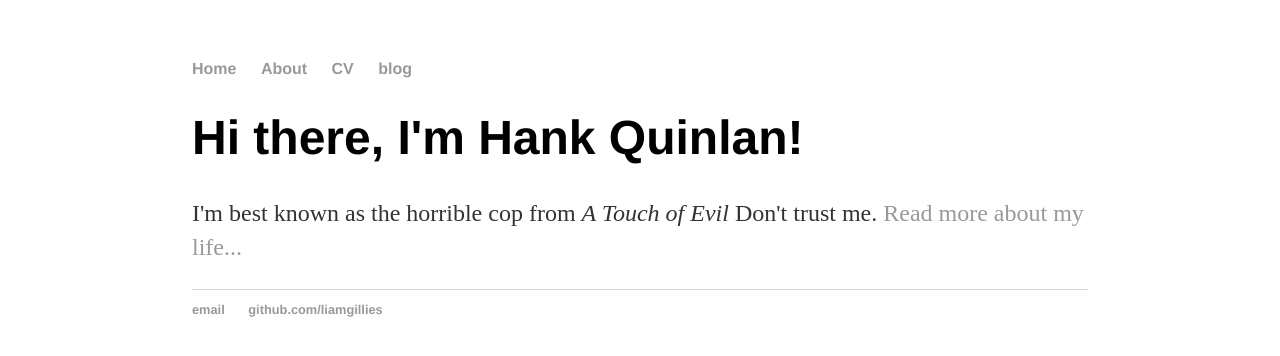
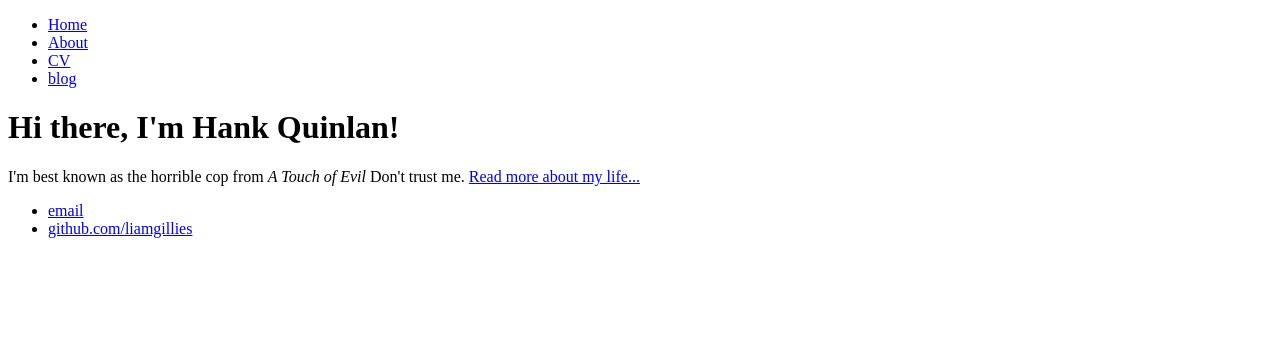
Before and after one commit to liamgillies/liamgillies.github.io, a Jekyll site: the page built from index.html, in a window 1280 px wide. Shown: the top 356 px of the page. Built offline with Jekyll 4.4.1, drawn with Linux system fonts in a browser that asks for light colours.

Commit message:
Update main.css

```diff
--- a/css/main.css
+++ b/css/main.css
@@ -1,43 +1,32 @@
 body {
-    margin: 60px auto;
-    width: 70%;
+
 }
 nav ul, footer ul {
-    font-family:'Helvetica', 'Arial', 'Sans-Serif';
-    padding: 0px;
-    list-style: none;
-    font-weight: bold;
+
 }
 nav ul li, footer ul li {
-    display: inline;
-    margin-right: 20px;
+
 }
 a {
-    text-decoration: none;
-    color: #999;
+
 }
 a:hover {
-    text-decoration: underline;
+
 }
 h1 {
-    font-size: 3em;
-    font-family:'Helvetica', 'Arial', 'Sans-Serif';
+
 }
 p {
-    font-size: 1.5em;
-    line-height: 1.4em;
-    color: #333;
+
 }
 footer {
-    border-top: 1px solid #d5d5d5;
-    font-size: .8em;
+
 }
 
 ul.posts {
-    margin: 20px auto 40px;
-    font-size: 1.5em;
+
 }
 
 ul.posts li {
-    list-style: none;
+
 }
```
